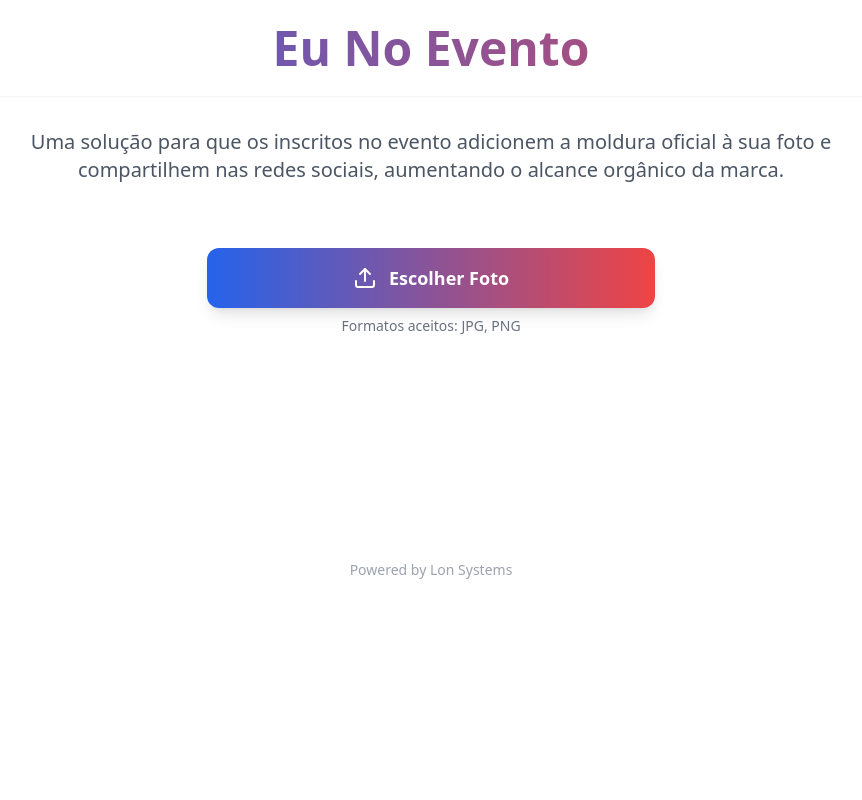
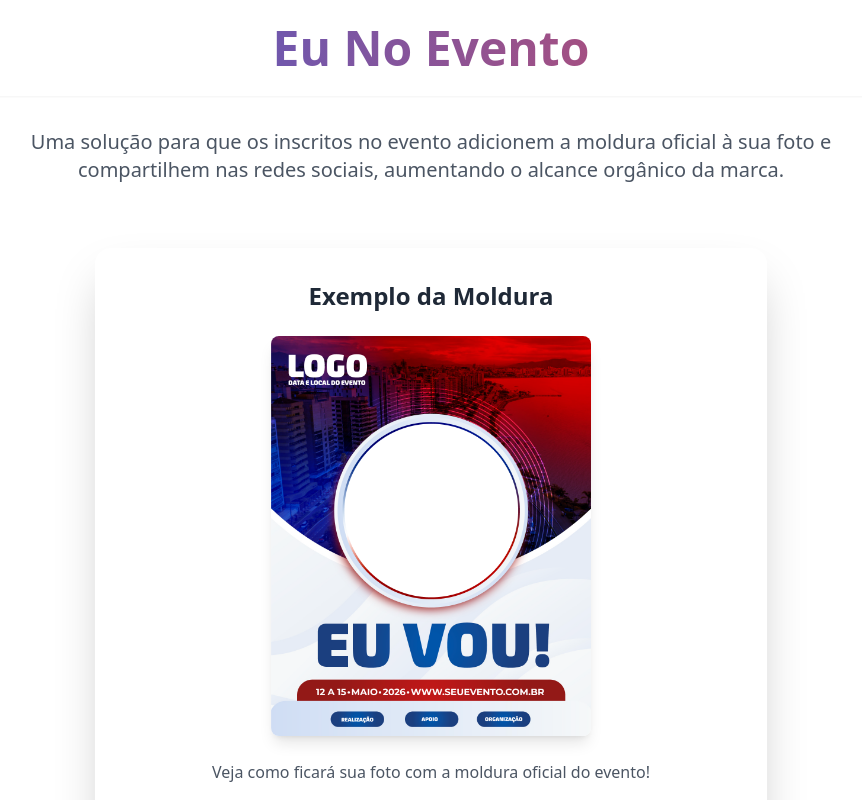
Before and after one commit to lonsystemskt/evento-frame-maker, a React (Vite) app: page / in a window 1280 px wide. Shown: the top 800 px of the page, without its empty margins (209-1071 px from the left). Built offline with nearby package versions, Linux system fonts and the light colour scheme.

Commit message:
Add frame example on initial load
Show a frame image example before user uploads a photo.

```diff
--- a/src/pages/Index.tsx
+++ b/src/pages/Index.tsx
@@ -31,6 +31,32 @@ const Index = () => {
               Uma solução para que os inscritos no evento adicionem a moldura oficial à sua foto e compartilhem nas redes sociais, aumentando o alcance orgânico da marca.
             </p>
           </div>
+
+          {/* Frame Preview Section - Show when no user image is uploaded */}
+          {!userImage && (
+            <div className="max-w-2xl mx-auto mb-16">
+              <div className="bg-white rounded-2xl shadow-2xl p-4 md:p-8">
+                <h3 className="text-xl md:text-2xl font-bold text-center text-gray-800 mb-6">
+                  Exemplo da Moldura
+                </h3>
+
+                <div className="flex justify-center mb-6">
+                  <div className="relative">
+                    <img
+                      src={frameImage}
+                      alt="Exemplo da moldura do evento"
+                      className="max-w-full h-auto rounded-lg shadow-lg"
+                      style={{ maxHeight: '400px' }}
+                    />
+                  </div>
+                </div>
+
+                <p className="text-center text-gray-600 mb-8">
+                  Veja como ficará sua foto com a moldura oficial do evento!
+                </p>
+              </div>
+            </div>
+          )}
 
           {/* Upload Section */}
           {!userImage && (
```
